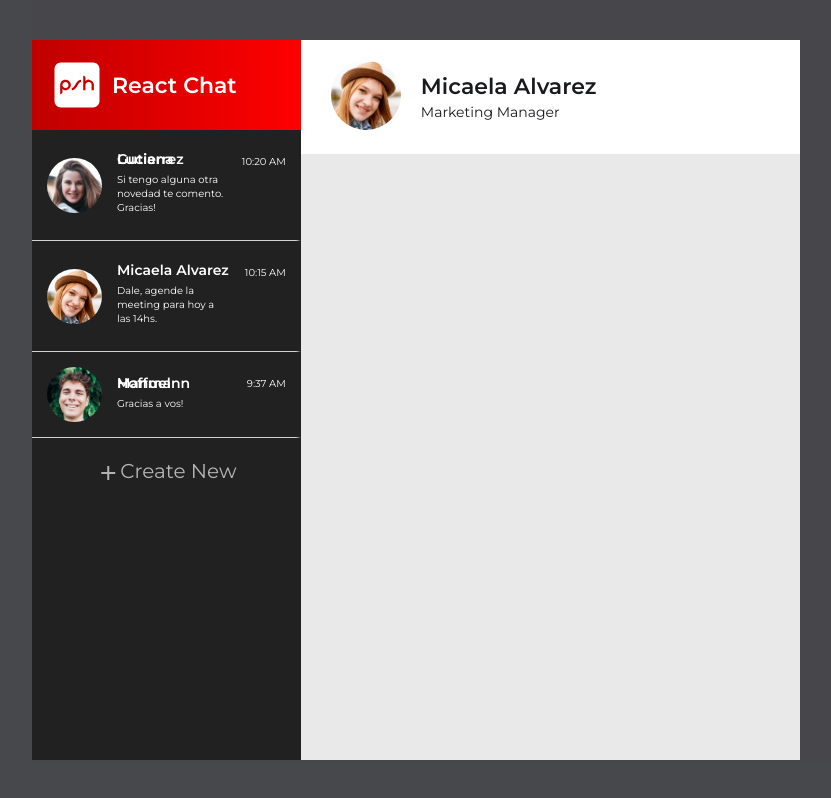
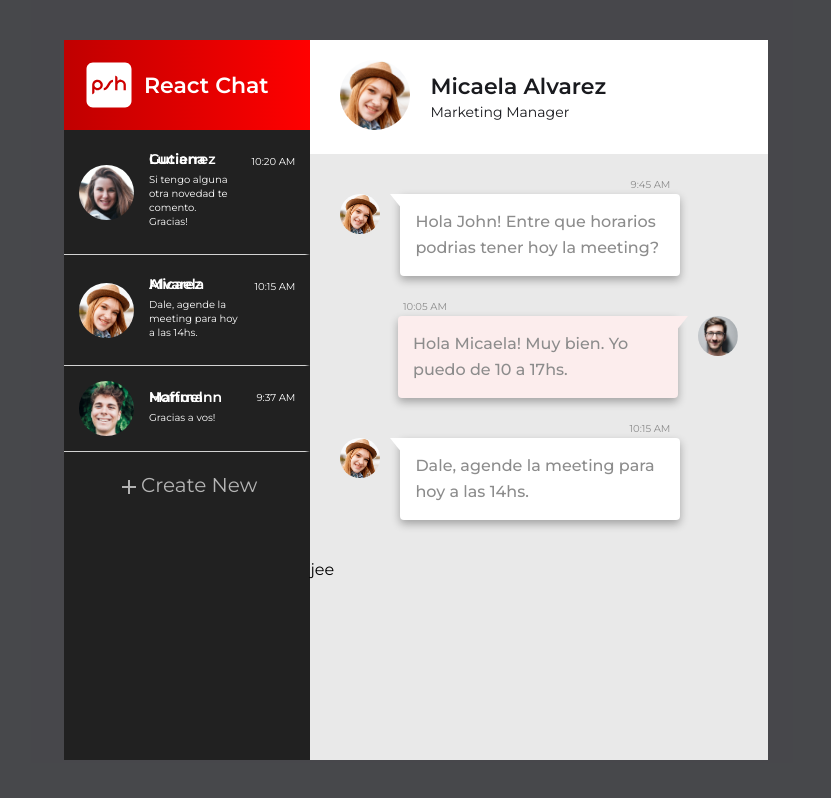
Before and after one commit to cecimermoz/chat-webapp, a React (Create React App) app: page / in a window 1280 px wide. Shown: the whole page, without its empty margins (224-1055 px from the left). Built offline with nearby package versions, Linux system fonts and the light colour scheme.

Commit message:
chatWindow styled

```diff
--- a/public/index.html
+++ b/public/index.html
@@ -11,7 +11,7 @@
     />
     <link rel="preconnect" href="https://fonts.googleapis.com">
     <link rel="preconnect" href="https://fonts.gstatic.com" crossorigin>
-    <link href="https://fonts.googleapis.com/css2?family=Montserrat:wght@300;400;600&display=swap" rel="stylesheet">
+    <link href="https://fonts.googleapis.com/css2?family=Montserrat:wght@300;400;500;600&display=swap" rel="stylesheet">
     <link href="https://fonts.googleapis.com/css?family=Material+Icons|Material+Icons+Outlined|Material+Icons+Two+Tone|Material+Icons+Round|Material+Icons+Sharp" rel="stylesheet">
     <link rel="manifest" href="%PUBLIC_URL%/manifest.json" />
     <title>Psh - WebChat</title>
--- /dev/null
+++ b/src/components/ChatBox/ChatBox.js
@@ -0,0 +1,18 @@
+import React from 'react';
+import { ChatBoxStyled, ChatBubble, TextStyled, TimeStyled } from './ChatBox.style';
+
+const ChatBox = (props) => {
+    const { text, time, img, isOwnerMsg } = props;
+
+    return (
+        <ChatBoxStyled isOwnerMsg={isOwnerMsg}>
+            <img src={img} alt="message's sender" />
+            <ChatBubble isOwnerMsg={isOwnerMsg}>
+                <TimeStyled isOwnerMsg={isOwnerMsg}>{`${time} AM`}</TimeStyled>
+                <TextStyled>{ text }</TextStyled>
+            </ChatBubble>
+        </ChatBoxStyled>
+    );
+}
+
+export default ChatBox;
--- /dev/null
+++ b/src/components/ChatBox/ChatBox.style.js
@@ -0,0 +1,54 @@
+import styled from "styled-components";
+
+const ChatBoxStyled = styled.div`
+    display: flex;
+    align-items: flex-start;
+    align-self: ${props => props.isOwnerMsg ? 'auto' : 'flex-end'};
+    flex-direction: ${props => props.isOwnerMsg ? 'row' : 'row-reverse'};
+    > img {
+        width: 40px;
+        border-radius: 100%;
+        margin: ${props => props.isOwnerMsg ? '0 20px 0 0' : '0 0 0 20px'};
+    }
+`;
+
+const ChatBubble = styled.div`
+    background-color: ${props => props.isOwnerMsg ? '#fff' : '#fceded'};
+    max-width: 250px;
+    padding: 15px;
+    box-shadow: 0 4px 8px rgba(0,0,0,0.3);
+    position: relative;
+    border-radius: 4px;
+    &::before{
+        content: '';
+        overflow: hidden;
+        position: absolute;
+        top: 0;
+        width: 0;
+        height: 0;
+        transform: ${props => !props.isOwnerMsg && 'scaleX(-1)'};
+        left: ${props => props.isOwnerMsg && '-10px'};
+        right: ${props => !props.isOwnerMsg && '-10px'};
+        border: 0 solid transparent;
+        border-top-width: 0px;
+        border-bottom-width: 25px;
+        border-right: ${props => props.isOwnerMsg ? '20px solid #fff' : '20px solid #fceded'};
+    }
+`;
+
+const TimeStyled = styled.span`
+    position: absolute;
+    font-size: 10px;
+    color: #8c8c8c;
+    top: -16px;
+    right: ${props => props.isOwnerMsg ? '10px' : ''};
+    left: ${props => props.isOwnerMsg ? '' : '5px'};
+`;
+const TextStyled = styled.span`
+    font-size: 16px;
+    line-height: 26px;
+    color: #8c8c8c;
+    font-weight: 500;
+`;
+
+export { ChatBoxStyled, ChatBubble, TimeStyled, TextStyled };
--- /dev/null
+++ b/src/components/ChatBox/index.js
@@ -0,0 +1,3 @@
+import ChatBox from "./ChatBox";
+
+export default ChatBox;
--- /dev/null
+++ b/src/components/ChatForm/ChatForm.js
@@ -0,0 +1,11 @@
+import React from 'react';
+
+const ChatForm = () => {
+    return (
+        <div>
+            jee
+        </div>
+    );
+}
+
+export default ChatForm;
--- /dev/null
+++ b/src/components/ChatForm/index.js
@@ -0,0 +1,3 @@
+import ChatForm from './ChatForm';
+
+export default ChatForm;
--- a/src/components/ChatWindow/ChatWindow.js
+++ b/src/components/ChatWindow/ChatWindow.js
@@ -1,13 +1,21 @@
 import React from 'react';
+import ChatForm from '../ChatForm';
+import ChatWindowContent from '../ChatWindowContent';
 import ChatWindowHeader from '../ChatWindowHeader';
 import { ChatWindowContainer } from './ChatWindow.style';
 
 const ChatWindow = ({chatInfo}) => {
-    console.log('chatInfo', chatInfo)
+    const {GUEST_IMAGE, MESSAGES, IMAGE} = chatInfo
 
     return (
         <ChatWindowContainer>
             <ChatWindowHeader chatInfo={chatInfo}/>
+            <ChatWindowContent
+                messages={MESSAGES}
+                ownerImg={IMAGE}
+                guestImg={GUEST_IMAGE}
+            />
+            <ChatForm />
         </ChatWindowContainer>
     );
 }
--- /dev/null
+++ b/src/components/ChatWindowContent/ChatWindowContent.js
@@ -0,0 +1,28 @@
+import React from 'react';
+import ChatBox from '../ChatBox';
+import { ChatBoxesContainer } from './ChatWindowContent.style';
+
+const ChatWindowContent = (props) => {
+    const { messages, ownerImg, guestImg } = props;
+
+    return (
+        <ChatBoxesContainer>
+            {
+                messages?.map( msg => {
+                    let isOwnerMsg = msg.IS_OWNER_MSG;
+                    let dinamicPic = isOwnerMsg ? ownerImg : guestImg;
+
+                    return  <ChatBox
+                                key={msg.ID}
+                                text={msg.TEXT}
+                                time={msg.TIME}
+                                img={dinamicPic}
+                                isOwnerMsg={isOwnerMsg}
+                            />
+                })
+            }
+        </ChatBoxesContainer>
+    );
+}
+
+export default ChatWindowContent;
--- /dev/null
+++ b/src/components/ChatWindowContent/ChatWindowContent.style.js
@@ -0,0 +1,10 @@
+import styled from "styled-components";
+
+const ChatBoxesContainer = styled.div`
+    display: flex;
+    flex-direction: column;
+    gap: 40px;
+    padding: 40px 30px;
+`;
+
+export {ChatBoxesContainer};
--- /dev/null
+++ b/src/components/ChatWindowContent/index.js
@@ -0,0 +1,3 @@
+import ChatWindowContent from "./ChatWindowContent";
+
+export default ChatWindowContent;
--- a/src/components/WebAppContainer/WebAppContainer.style.js
+++ b/src/components/WebAppContainer/WebAppContainer.style.js
@@ -2,7 +2,7 @@
 
 const Container = styled.div`
     height: 90vh;
-    width: 60vw;
+    width: 55vw;
     margin: auto;
     display: flex;
 `;
```
Also changed, not shown: src/assets/svg-path.svg (added).
